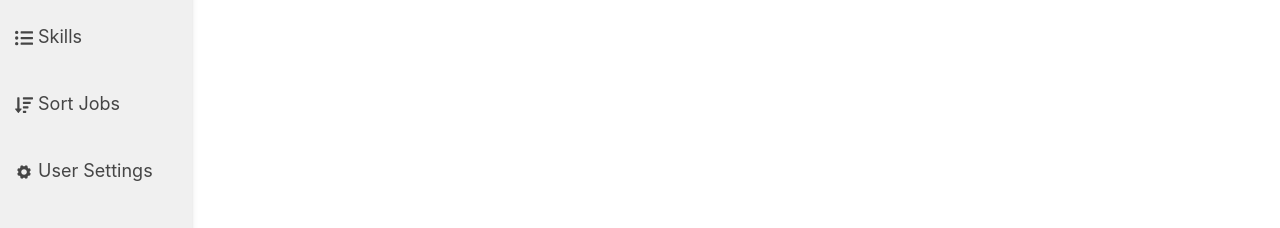
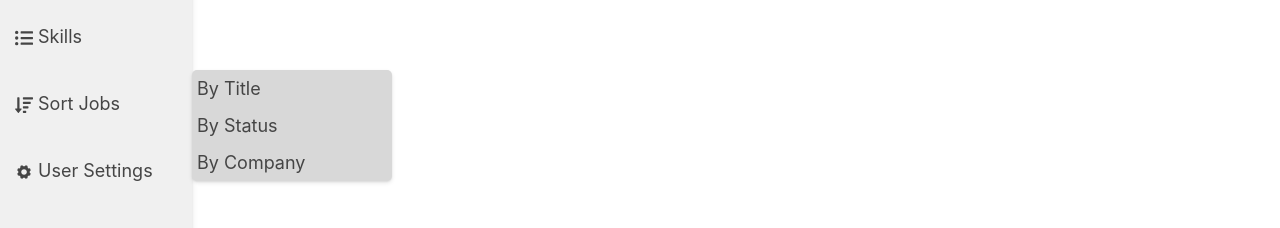
Before and after one commit to jduganOSU/job_tracker, a React (Create React App) app in the folder front_end/: page /viewer in a window 1280 px wide. Both pictures are taken after a click on the item "Sort Jobs". Shown: the part 340-568 px from the top of the page. Built offline with nearby package versions, Linux system fonts and the light colour scheme; no server answers.

Commit message:
Update Sidebar.js

```diff
--- a/front_end/src/components/Sidebar.js
+++ b/front_end/src/components/Sidebar.js
@@ -9,11 +9,12 @@ import CreateContact from './CreateContact';
 import CreateSkill from './CreateSkill';
 import './css/Sidebar.css';
 
-const Sidebar = ({ onLogout, onJobCreate, onContactCreate, onSkillCreate }) => {
+const Sidebar = ({ onLogout, onJobCreate, onContactCreate, onSkillCreate, onSortChange }) => {
   const [showJobsMenu, setShowJobsMenu] = useState(false);
   const [showCompaniesMenu, setShowCompaniesMenu] = useState(false);
-  const [showContactsMenu, setShowContactsMenu] = useState(false); // Add state for contacts menu
-  const [showSkillsMenu, setShowSkillsMenu] = useState(false); // Add state for skills menu
+  const [showContactsMenu, setShowContactsMenu] = useState(false);
+  const [showSkillsMenu, setShowSkillsMenu] = useState(false);
+  const [showSortMenu, setShowSortMenu] = useState(false); // State for the sort menu
   const [showCreateJobModal, setShowCreateJobModal] = useState(false);
   const [showCreateCompanyModal, setShowCreateCompanyModal] = useState(false);
   const [showCreateContactModal, setShowCreateContactModal] = useState(false);
@@ -34,6 +35,7 @@ const Sidebar = ({ onLogout, onJobCreate, onContactCreate, onSkillCreate }) => {
     setShowCompaniesMenu(false);
     setShowContactsMenu(false);
     setShowSkillsMenu(false);
+    setShowSortMenu(false); // Reset sort menu state
 
     if (menu === 'jobs') {
       setShowJobsMenu(!showJobsMenu);
@@ -43,6 +45,8 @@ const Sidebar = ({ onLogout, onJobCreate, onContactCreate, onSkillCreate }) => {
       setShowContactsMenu(!showContactsMenu);
     } else if (menu === 'skills') {
       setShowSkillsMenu(!showSkillsMenu);
+    } else if (menu === 'sort') {
+      setShowSortMenu(!showSortMenu);
     }
   };
 
@@ -75,6 +79,7 @@ const Sidebar = ({ onLogout, onJobCreate, onContactCreate, onSkillCreate }) => {
       setShowCompaniesMenu(false);
       setShowContactsMenu(false);
       setShowSkillsMenu(false);
+      setShowSortMenu(false);
     }
   };
 
@@ -84,6 +89,10 @@ const Sidebar = ({ onLogout, onJobCreate, onContactCreate, onSkillCreate }) => {
       document.removeEventListener('mousedown', handleClickOutside);
     };
   }, []);
+
+  const handleSortChange = (sortOption) => {
+    onSortChange(sortOption); // Pass sort option to parent component
+  };
 
   return (
     <div ref={sidebarRef} className="sidebar" style={{ width: '100%', height: '100%', background: '#f0f0f0', position: 'relative' }}>
@@ -132,8 +141,15 @@ const Sidebar = ({ onLogout, onJobCreate, onContactCreate, onSkillCreate }) => {
             </ul>
           )}
         </li>
-        <li>
+        <li onClick={() => toggleMenu('sort')}>
           <FaSortAmountDown />&nbsp;Sort Jobs
+          {showSortMenu && (
+            <ul className="submenu">
+              <li onClick={() => handleSortChange('title')}>By Title</li>
+              <li onClick={() => handleSortChange('status')}>By Status</li>
+              <li onClick={() => handleSortChange('company')}>By Company</li>
+            </ul>
+          )}
         </li>
         <li>
           <IoIosSettings />&nbsp;User Settings
```
